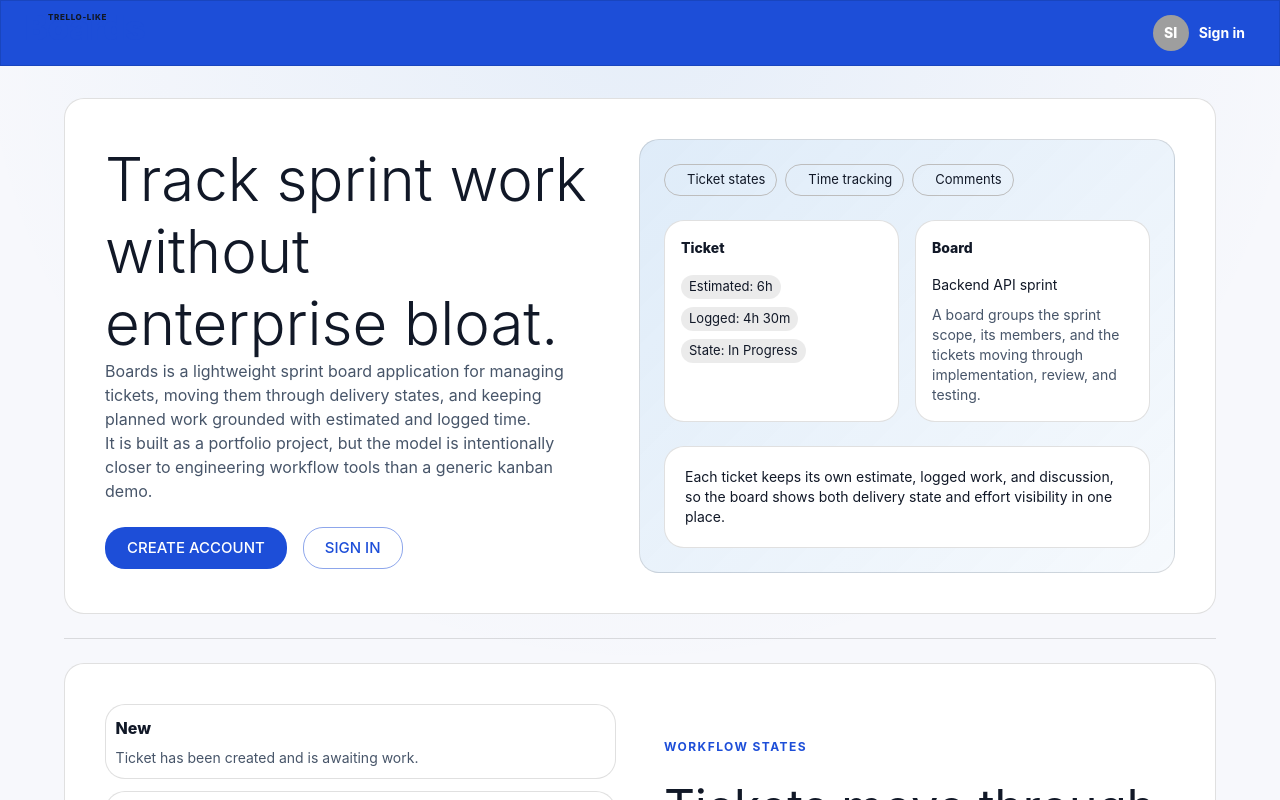
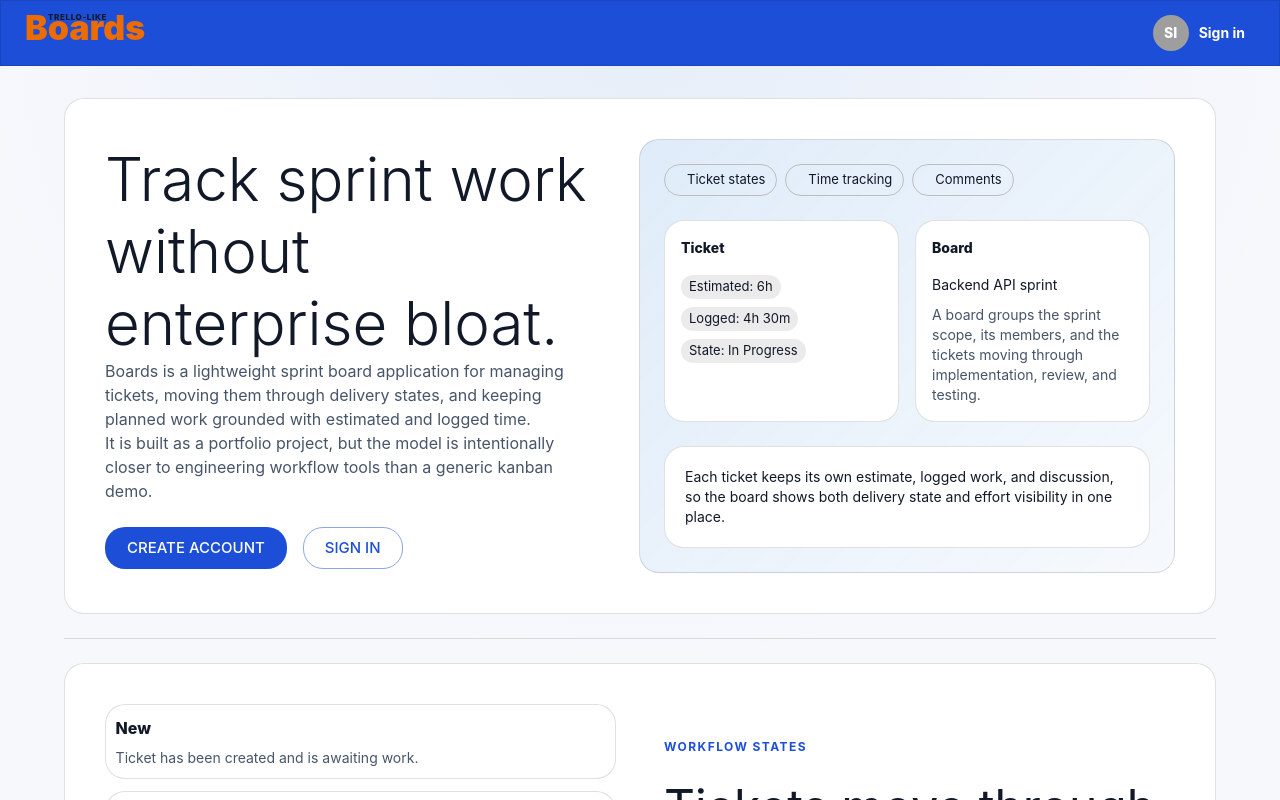
Before and after one commit to oleksiybondar/scala-trello, a React (Vite) app in the folder app/: page / in a window 1280 px wide. Shown: the top 800 px of the page. Built offline with nearby package versions, Linux system fonts and the light colour scheme; no server answers; some icons are missing.

Commit message:
chore: update theme colors for AppLogo and simplify typography in AppUserInfo

```diff
--- a/app/src/components/branding/AppLogo.tsx
+++ b/app/src/components/branding/AppLogo.tsx
@@ -61,7 +61,7 @@ export const AppLogo = (): ReactElement => {
         }}
       >
         <Typography
-          color="primary"
+          color="warning.main"
           sx={{
             alignItems: "flex-end",
             display: "flex",
--- a/app/src/components/navigation/AppUserInfo.tsx
+++ b/app/src/components/navigation/AppUserInfo.tsx
@@ -66,7 +66,7 @@ export const AppUserInfo = ({
             {fullName}
           </Typography>
           {secondaryLabel !== undefined ? (
-            <Typography color="text.secondary" noWrap variant="caption">
+            <Typography noWrap variant="caption">
               {secondaryLabel}
             </Typography>
           ) : null}
```
